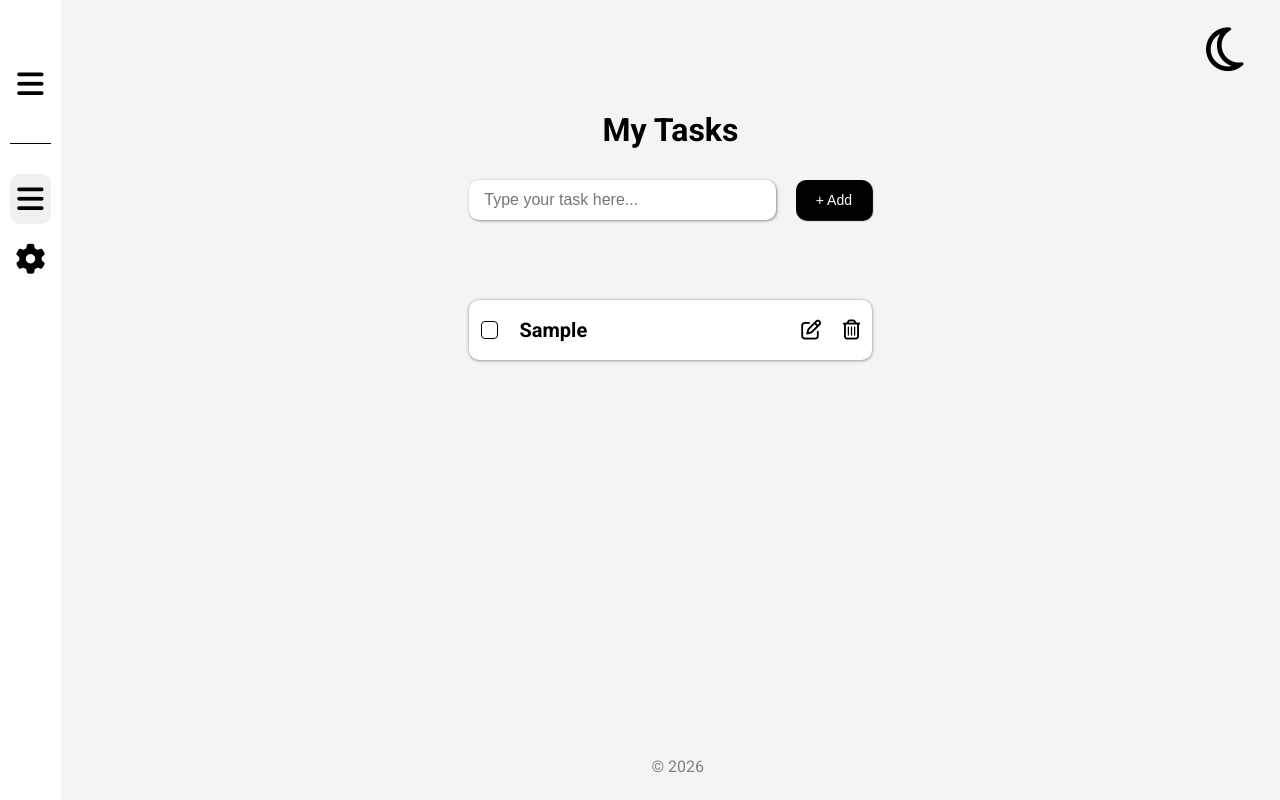
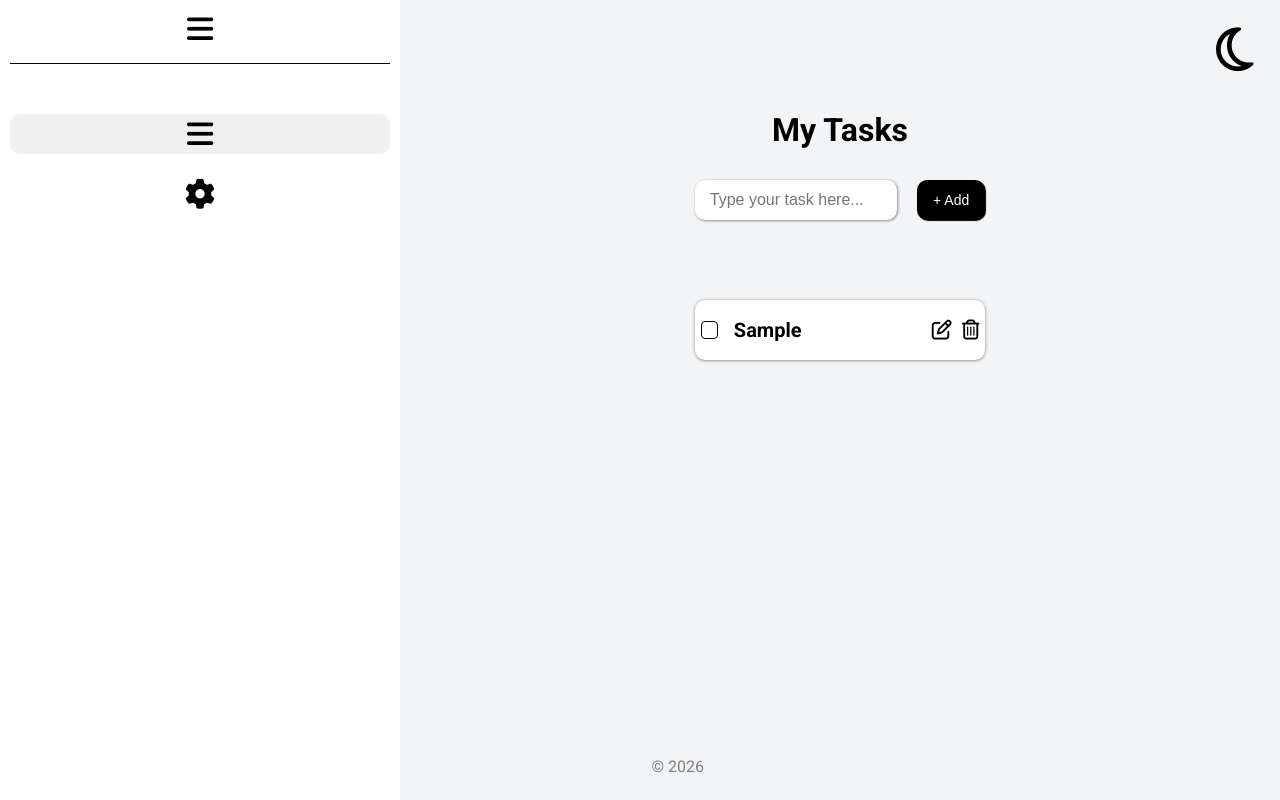
Before and after one commit to Ishowboss444/Todo-List, a Vue app: page / in a window 1280 px wide. Both pictures are taken after typing "Sample" into the empty fields and a click on the button "+ Add". Built offline with nearby package versions, Linux system fonts and the light colour scheme.

Commit message:
some annoying bugs appeared
asssssssssssssh

```diff
--- a/src/App.vue
+++ b/src/App.vue
@@ -1,17 +1,17 @@
 <script setup>
-    import { computed, ref } from 'vue';
+    import { computed, ref, watch } from 'vue';
     import VSidebar from './components/VSidebar.vue';
     import VCard from './components/VCard.vue';
     import VEmptyImg from '@/components/VEmptyImg.vue';
 
     const isDark = ref(true);
     const todosArray = ref([]);
-    const id = ref(0);
+    let id = 0;
     const todosObject = ref({
         title: '',
-        completed: false    ,
+        completed: false,
         edit: false,
-        id: id.value
+        id: id
     });
     const isEmpty = computed(() => {
         if (todosArray.value.length > 0) {
@@ -20,15 +20,16 @@
             return true;
         }
     });
+    const textPosition = ref(false)
 
     function adder() {
         if (todosObject.value.title === '') {
             alert('complete the input');
         } else {
-            todosObject.value.id = id.value;
+            todosObject.value.id = id;
             todosArray.value.push({ ...todosObject.value });
             todosObject.value.title = '';
-            id.value += 1;
+            id += 1;
         }
     }
 
@@ -46,9 +47,13 @@
 </script>
 
 <template>
+    <div class="underControl" :id="asideHover ? 'afterHover' : ''">
         <aside
             class="aside"
             :id="!isDark ? 'dark-aside' : 'light-aside'"
+            @mouseenter="textPosition = true"
+            @mouseleave="textPosition = false"
+
         >
             <VSidebar/>
         </aside>
@@ -98,4 +103,5 @@
                 </footer>
             </div>
         </div>
+    </div>
 </template>
--- a/src/assets/style.css
+++ b/src/assets/style.css
@@ -9,6 +9,10 @@
 #app {
   width: 100%;
   height: 100vh;
+}
+#app .underControl {
+  width: 100%;
+  height: 100%;
   display: grid;
   grid-template-columns: 1fr 20fr;
 }
@@ -24,35 +28,41 @@ body {
 .aside {
   display: flex;
   justify-content: center;
-  align-items: center;
   padding: 14px 10px 14px 10px;
+  width: 130px;
+  height: 40%;
+  transition: 0.3s;
+}
+.aside:hover {
+  width: 400px;
 }
 
 .padded-aside {
   width: 100%;
-  height: 100%;
+  display: grid;
+  grid-template-columns: auto;
+  grid-template-rows: 80px 40px 40px;
+  grid-gap: 20px;
 }
 
 .card-close {
   width: 100%;
+  height: 100%;
   padding: 10px 0 10px 0;
   border-radius: 10px;
   display: flex;
   justify-content: center;
   align-items: center;
   font-size: 30px;
-  margin-top: 30px;
   background-color: rgb(240, 240, 240);
 }
 .card-close:first-child {
-  margin-top: 10px;
-  height: 120px;
+  height: 50px;
   border-radius: 0;
-  border-bottom: 1px solid;
   background-color: transparent;
 }
 .card-close:last-child {
-  margin-top: 10px;
+  margin-top: 0;
   background-color: transparent;
 }
 
@@ -206,6 +216,7 @@ body {
   position: absolute;
   bottom: 45%;
   right: 15%;
+  transition: 0.3s;
 }
 .emptyMan .text-position h2 {
   font-style: italic;
@@ -306,4 +317,12 @@ footer {
   color: #6A7282;
 }
 
+.profile-spot {
+  border-bottom: 1px solid black;
+  width: 100%;
+  height: 50px;
+  display: flex;
+  justify-content: center;
+}
+
 /*# sourceMappingURL=style.css.map */
--- a/src/assets/style.scss
+++ b/src/assets/style.scss
@@ -9,8 +9,13 @@
 #app {
   width: 100%;
   height: 100vh;
-  display: grid;
-  grid-template-columns: 1fr 20fr;
+
+  .underControl {
+    width: 100%;
+    height: 100%;
+    display: grid;
+    grid-template-columns: 1fr 20fr;
+  }
 }
 
 body {
@@ -25,35 +30,45 @@ body {
 .aside {
   display: flex;
   justify-content: center;
-  align-items: center;
   padding: 14px 10px 14px 10px;
+  width: 130px;
+  height: 40%;
+  transition: 0.3s;
+
+  &:hover {
+    width: 400px;
+
+  }
 }
+
 .padded-aside {
   width: 100%;
-  height: 100%;
+  display: grid;
+  grid-template-columns: auto;
+  grid-template-rows:80px 40px 40px;
+  grid-gap: 20px;
+  //overflow: hidden;
 }
 
-.card-close{
+.card-close {
   width: 100%;
+  height: 100%;
   padding: 10px 0 10px 0;
   border-radius: 10px;
   display: flex;
   justify-content: center;
   align-items: center;
   font-size: 30px;
-  margin-top: 30px;
-  background-color: rgb(240, 240, 240)  ;
+  background-color: rgb(240, 240, 240);
 
   &:first-child {
-    margin-top: 10px;
-    height: 120px;
+    height: 50px;
     border-radius: 0;
-    border-bottom: 1px solid;
     background-color: transparent;
   }
 
   &:last-child {
-    margin-top: 10px;
+    margin-top: 0;
     background-color: transparent;
   }
 }
@@ -63,6 +78,7 @@ body {
   .central-holder {
     width: 55%;
     margin: 0 auto;
+
     .logo {
       width: 100%;
       height: 100px;
@@ -229,6 +245,7 @@ body {
     position: absolute;
     bottom: 45%;
     right: 15%;
+    transition: 0.3s;
 
     h2 {
       font-style: italic;
@@ -244,31 +261,38 @@ body {
 }
 
 //-----------------Them
-#dark-aside{
-  .card-close{
+#dark-aside {
+  .card-close {
     background: white;
     color: #d8d8d8;
-    i{
+
+    i {
       color: black;
     }
   }
-  .card-close:first-child{
+
+  .card-close:first-child {
     background: transparent;
-    i{
+
+    i {
       color: white;
     }
   }
-  .card-close:last-child{
+
+  .card-close:last-child {
     background: transparent;
-    i{
+
+    i {
       color: white;
     }
   }
 }
+
 #light {
   background-color: #F3F4F6;
 }
-#dark-aside{
+
+#dark-aside {
   background: #1E2939;
 }
 
@@ -301,41 +325,92 @@ body {
   .emptyText-darkMode {
     color: white;
   }
+
   .checkbox {
     border: 1px solid white;
   }
-  .cards{
+
+  .cards {
     background: #1E2939;
     box-shadow: 0.4px 0.4px 1px black;
   }
-  .todo-title{
+
+  .todo-title {
     color: white;
   }
-  .EditorInput{
+
+  .EditorInput {
     color: white;
   }
-  i{
+
+  i {
     color: white;
     font-weight: 400;
   }
-  #completed{
+
+  #completed {
     text-decoration: line-through;
     text-decoration-thickness: 2px;
     color: #6A7282;
   }
 
 }
+
 //---------------footer
-footer{
+footer {
   position: absolute;
   right: 45%;
   bottom: 3%;
   color: gray;
   font-weight: 400;
 }
+
 //--------------completed tasks
-#completed{
+#completed {
   text-decoration: line-through;
   text-decoration-thickness: 2px;
   color: #6A7282;
 }
+
+//-------------afterHover
+
+
+//--------------after hover in aside
+.profile-spot{
+  border-bottom: 1px solid black;
+  width: 100%;
+  height: 50px;
+  display: flex;
+  justify-content: center;
+}
+//.profile-spot {
+//  //display: flex;
+//  //justify-content: center;
+//  //align-items: center;
+//  border-bottom: 1px solid black;
+//  margin-top: 10px;
+//  line-height: 50px;
+//  width: 100%;
+//  height: 100px;
+//  display: grid;
+//  grid-template-columns: auto;
+//  grid-template-rows: auto auto;
+//
+//  .profile {
+//    width: 100%;
+//    height: 50px;
+//    border: 1px solid;
+//    .circle-profile {
+//      width: 50px;
+//      height: 50px;
+//
+//      img {
+//        width: 100%;
+//        height: 100%;
+//      }
+//    }
+//
+//  }
+//
+//}
+//
--- a/src/components/VCard.vue
+++ b/src/components/VCard.vue
@@ -28,7 +28,7 @@
             </div>
             <div class="icons order-of-cards">
                 <i
-                    @click="editSender(index); item.edit = !item.edit ;console.log(item.edit)"
+                    @click="editSender(index); item.edit = !item.edit ;"
                     class="fa-regular fa-pen-to-square"
                 ></i>
             </div>
--- a/src/components/VSidebar.vue
+++ b/src/components/VSidebar.vue
@@ -1,13 +1,39 @@
 <template>
-    <div class="padded-aside">
+    <div
+        class="padded-aside"
+        @mouseenter="asideHover = true"
+        @mouseleave="asideHover = false"
+        :id="!asideHover ? 'afterHover' : ''"
+    >
         <div class="card-close">
-            <i class="fa-solid fa-bars"></i>
+            <div class="profile-spot">
+                <i class="fa-solid fa-bars"></i>
+                <div class="profile" v-if="asideHover" >
+                    <div class="circle-profile">
+                        <img src="./files/cat.jpg" alt="cat">
+                    </div>
+                </div>
+                <div v-if="asideHover" >
+                    <h3>Mohammadi</h3>
+                    <p>abolboss1388@gmail.com</p>
+                </div>
+            </div>
         </div>
         <div class="card-close">
             <i class="fa-solid fa-bars"></i>
+            <p  v-if="asideHover">My Tasks</p>
         </div>
         <div class="card-close">
             <i class="fa-solid fa-gear"></i>
+            <p  v-if="asideHover">Settings</p>
         </div>
     </div>
 </template>
+<script setup lang="js">
+    import { ref, watch } from 'vue';
+
+    const asideHover = ref(false);
+    watch(asideHover, () => {
+        console.log(asideHover.value);
+    });
+</script>
```
Also changed, not shown: src/components/files/cat.jpg (added), 1 other file (tests, documents, lock files or other folders). Lines whose indentation alone changed are shown as unchanged.
